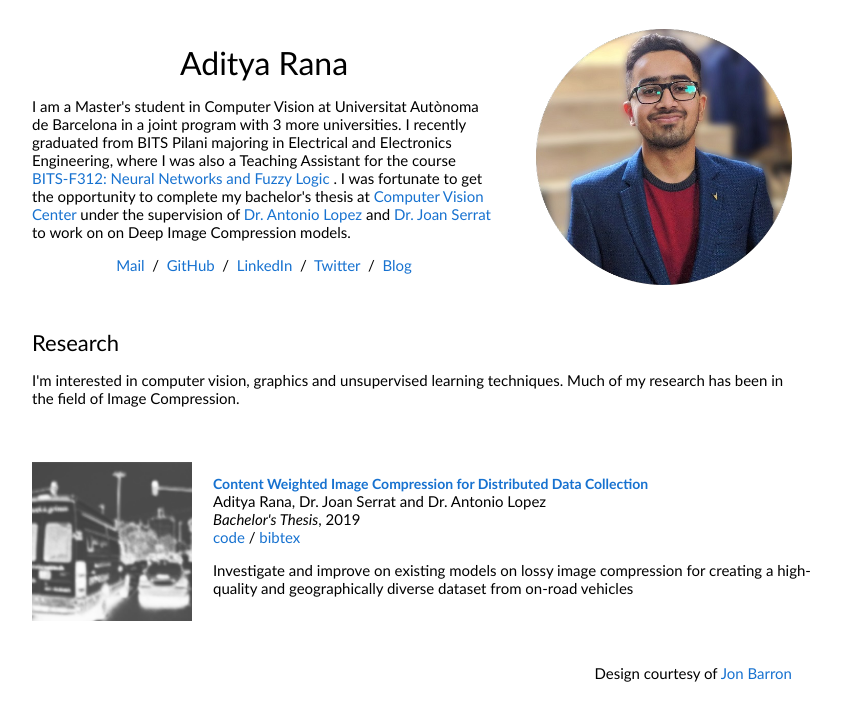
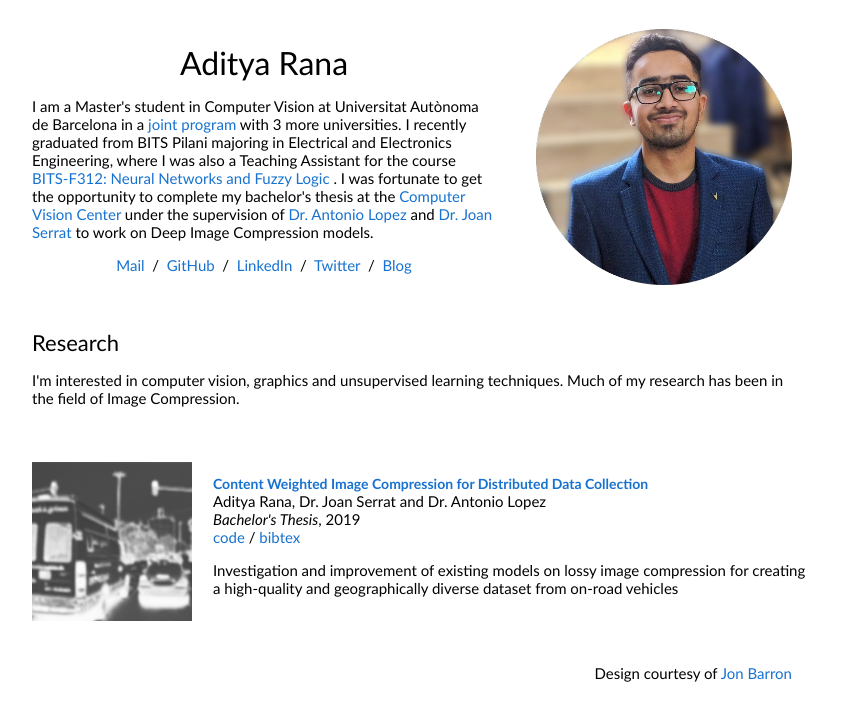
Before and after one commit to adityassrana/blog, a Jekyll site: the page built from _pages/about.md, in a window 1280 px wide. Shown: the top 721 px of the page, without its empty margins (228-1069 px from the left). Built offline with Jekyll 4.4.1, drawn with Linux system fonts in a browser that asks for light colours.

Commit message:
add suggestions

```diff
--- a/_layouts/about.html
+++ b/_layouts/about.html
@@ -21,11 +21,11 @@
                 <name>Aditya Rana</name>
               </p>
               <p>
-                I am a Master's student in Computer Vision at Universitat Autònoma de Barcelona in a joint program with 3 more universities.
+                I am a Master's student in Computer Vision at Universitat Autònoma de Barcelona in a <a href="https://www.uab.cat/web/estudiar/official-master-s-degrees/general-information/computer-vision-1096480962610.html?param1=1345648392514">joint program</a> with 3 more universities.
 
                 I recently graduated from BITS Pilani majoring in Electrical and Electronics Engineering, where I was also a Teaching Assistant for the course <a href="https://bitsnnfl.github.io/"> BITS-F312: Neural Networks and Fuzzy Logic </a>.
 
-                I was fortunate to get the opportunity to complete my bachelor's thesis at <a href="http://www.cvc.uab.es/">Computer Vision Center</a> under the supervision of <a href="http://www.cvc.uab.es/~antonio/">Dr. Antonio Lopez</a> and <a href="http://www.cvc.uab.es/people/joans/">Dr. Joan Serrat</a> to work on on Deep Image Compression models.
+                I was fortunate to get the opportunity to complete my bachelor's thesis at the <a href="http://www.cvc.uab.es/">Computer Vision Center</a> under the supervision of <a href="http://www.cvc.uab.es/~antonio/">Dr. Antonio Lopez</a> and <a href="http://www.cvc.uab.es/people/joans/">Dr. Joan Serrat</a> to work on Deep Image Compression models.
               </p>
               <p style="text-align:center">
                 <a href="mailto:adityassrana2@gmail.com"> Mail </a> &nbsp;/&nbsp;
@@ -57,21 +57,21 @@
 
           <tr>
             <td style="padding:20px;width:25%;vertical-align:middle">
-              <img src="{{site.baseurl}}/images/cwic_imp_map.png" alt="importance_map_png" height="100%" width="100%" style="border-style: none">
+              <img src="{{site.baseurl}}/images/cwic_imp_map.png" alt="importance_map_png" style="border-style: none">
             </td>
             <td width="75%" valign="middle">
               <a href="https://drive.google.com/file/d/1JfsGNv9wAAwO5n032DdxnhI2JwVl6ahM/view?usp=sharing">
                 <papertitle>Content Weighted Image Compression for Distributed Data Collection</papertitle>
               </a>
               <br>
-              Aditya Rana, Dr. Joan Serrat and Dr. Antonio Lopez
+                Aditya Rana, Dr. Joan Serrat and Dr. Antonio Lopez
               <br>
-              <em>Bachelor's Thesis</em>, 2019
+                <em>Bachelor's Thesis</em>, 2019
               <br>
-              <a href="https://github.com/adityassrana/Content-Weighted-Image-Compression">code</a> /
-              <a href="{{site.baseurl}}/images/data/RanaThesis2019.bib">bibtex</a>
+                <a href="https://github.com/adityassrana/Content-Weighted-Image-Compression">code</a> /
+                <a href="{{site.baseurl}}/images/data/RanaThesis2019.bib">bibtex</a>
               <p>
-                Investigate and improve on existing models on lossy image compression for creating a high-quality and geographically diverse dataset from on-road vehicles
+                Investigation and improvement of existing models on lossy image compression for creating a high-quality and geographically diverse dataset from on-road vehicles
               </p>
             </td>
           </tr>
```
Also changed, not shown: 1 other file.
